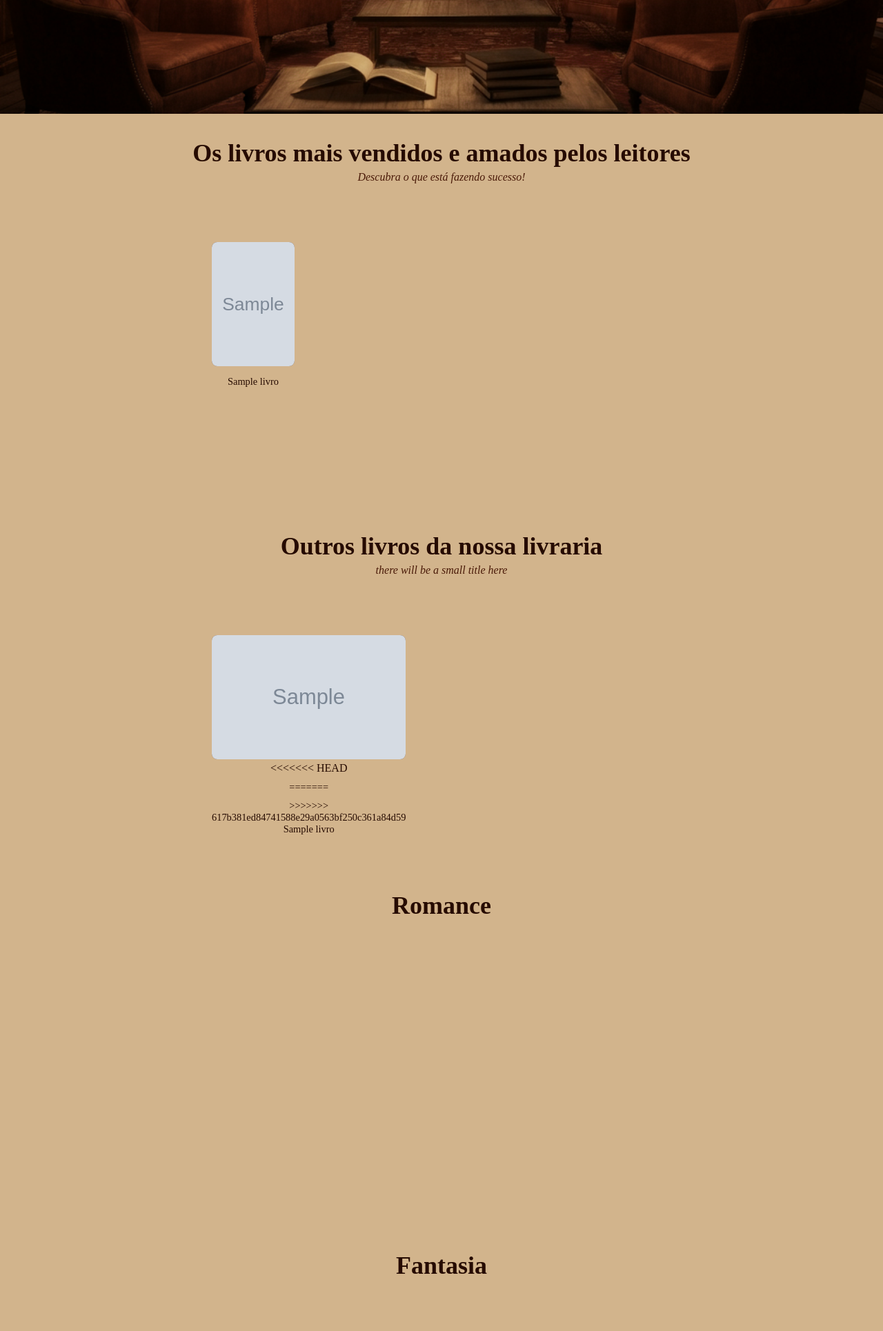
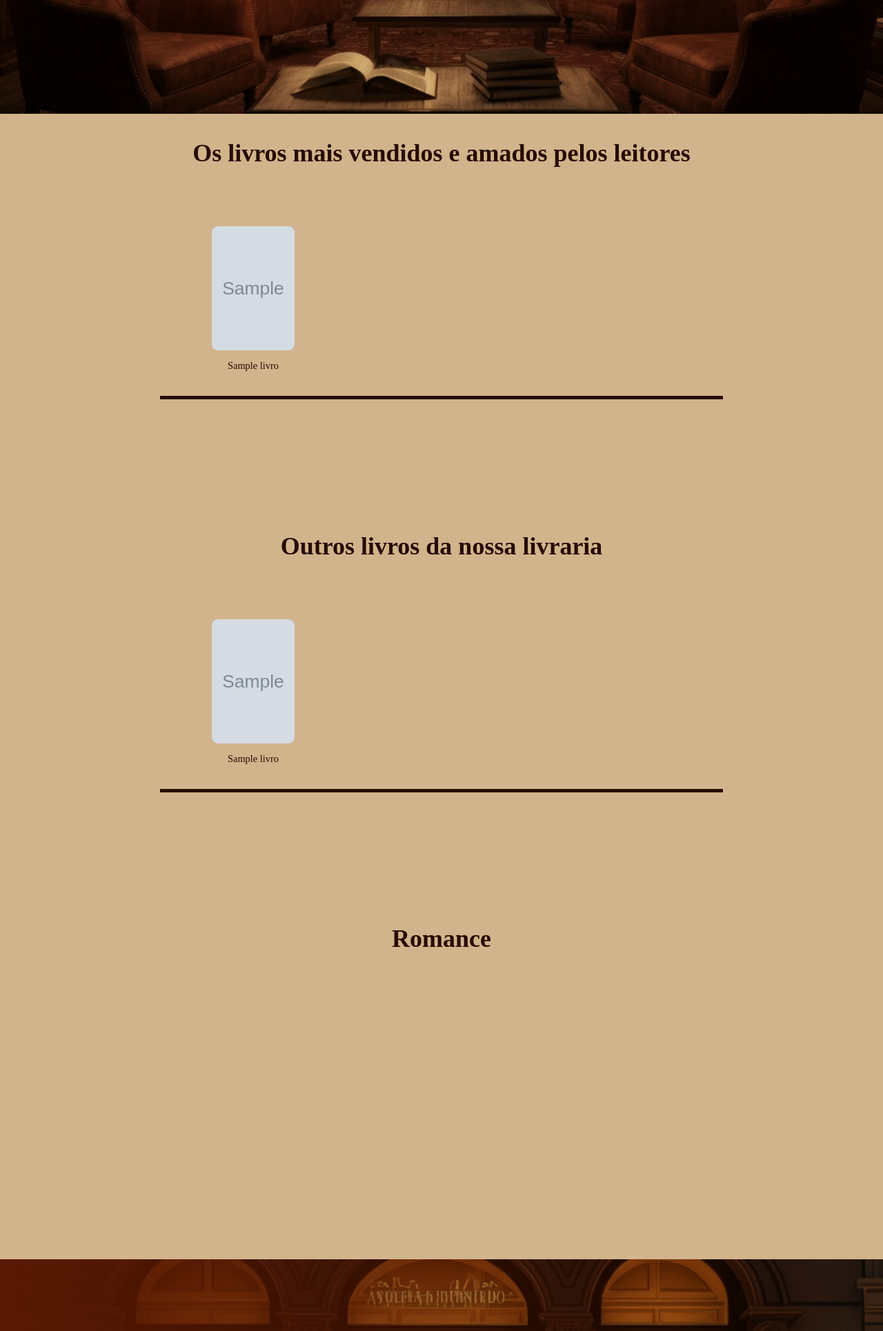
Before and after one commit to GustaFrias/Biblioteca, a PHP site: page / in a window 1280 px wide. Shown: the part 635-2565 px from the top of the page at 69% size. Run offline with PHP 8.4, Linux system fonts and the light colour scheme; tables that the repository leaves empty hold one stand-in row (values such as "Sample post"); grey boxes marked "Sample" are stand-in pictures; some libraries are stand-ins or nearby versions; some web fonts are replaced.

Commit message:
Refactor best-sellers section and improve styling for better layout

```diff
--- a/index.php
+++ b/index.php
@@ -79,10 +79,9 @@
             <section class="tela">
                 <div class="separador" id="temas">
                     <h2 class="titulo">Os livros mais vendidos e amados pelos leitores</h2>
-                    <p class="subtitle">Descubra o que está fazendo sucesso!</p>
                 </div>
 
-                <div class="books-container">
+                <div class="books-container best-sellers-container">
                     <button class="scroll-btn left">
                         <i class="fas fa-chevron-left"></i>
                     </button>
@@ -129,10 +128,9 @@
             <section class="tela">
                 <div class="separador" id="temas">
                     <h2 class="titulo">Outros livros da nossa livraria</h2>
-                    <p class="subtitle">there will be a small title here</p>
                 </div>
 
-                <div class="books-container">
+                <div class="books-container best-sellers-container">
                     <button class="scroll-btn left">
                         <i class="fas fa-chevron-left"></i>
                     </button>
@@ -155,11 +153,7 @@
                             <div class="book-column-left">
                                 <img src="uploads/<?= htmlspecialchars($livro['imagem']) ?>"
                                     alt="<?= htmlspecialchars($livro['titulo']) ?>">
-<<<<<<< HEAD
                                 <p class="book-author">
-=======
-                                <p class="book-author">
->>>>>>> 617b381ed84741588e29a0563bf250c361a84d59
                                     <?= htmlspecialchars($livro['titulo']) ?>
                                 </p>
                             </div>
@@ -174,16 +168,14 @@
                 </div>
             </section>
         </div>
-    </div>
 
-   <div class="carussel">     <!-- romance -->
         <div class="principal" id="best-sellers">
             <section class="tela">
                 <div class="separador" id="temas">
                     <h2 class="titulo">Romance</h2>
                 </div>
 
-            <div class="books-container">
+                <div class="books-container best-sellers-container" id="romance">
                     <button class="scroll-btn left">
                         <i class="fas fa-chevron-left"></i>
                     </button>
@@ -194,66 +186,6 @@
                                 FROM livros
                                 LEFT JOIN autores ON livros.autor_id = autores.id
                                 WHERE livros.categoria_id = 2
-                            ORDER BY livros.id DESC
-                            LIMIT 10";
-
-                    $stmt = $pdo->prepare($sql);
-                    $stmt->execute();
-                    $livros = $stmt->fetchAll();
-
-                    foreach ($livros as $livro):
-                    ?>
-<<<<<<< HEAD
-                     <a href="htmls/moreInfo.php?id=<?= $livro['id'] ?>" class="book-card">
-                            <div class="book-column-left">
-                                <img src="uploads/<?= htmlspecialchars($livro['imagem']) ?>"
-                                    alt="<?= htmlspecialchars($livro['titulo']) ?>">
-                                 <p class="book-author">
-                                    <?= htmlspecialchars($livro['titulo']) ?>
-                                </p>
-                            </div>
-
-                        </a>
-=======
-                    <a href="htmls/moreInfo.php?id=<?= $livro['id'] ?>" class="book-card">
-                        <div class="book-column-left">
-                            <img src="uploads/<?= htmlspecialchars($livro['imagem']) ?>"
-                                alt="<?= htmlspecialchars($livro['titulo']) ?>">
-                            <p class="book-author">
-                                <?= htmlspecialchars($livro['titulo']) ?>
-                            </p>
-                        </div>
-                    </a>
->>>>>>> 617b381ed84741588e29a0563bf250c361a84d59
-                    <?php endforeach; ?>
-                </div>
-
-                <button class="scroll-btn right">
-                    <i class="fas fa-chevron-right"></i>
-                </button>
-            </div>
-        </section>
-    </div>
-</div>
-
-<div class="carussel">
-    <div class="principal" id="best-sellers">
-        <section class="tela">
-            <div class="separador" id="temas">
-                <h2 class="titulo">Fantasia</h2>
-            </div>
-
-            <div class="books-container">
-                <button class="scroll-btn left">
-                    <i class="fas fa-chevron-left"></i>
-                </button>
-
-                <div class="book-grid">
-                    <?php
-                    $sql = "SELECT livros.*, autores.nome AS nome_autor
-                            FROM livros
-                            LEFT JOIN autores ON livros.autor_id = autores.id
-                            WHERE livros.categoria_id = 3
                                 ORDER BY livros.id DESC
                                 LIMIT 10";
 
--- a/styles/index.css
+++ b/styles/index.css
@@ -108,6 +108,14 @@
     text-align: center;
 }
 
+.best-sellers-container {
+    border-bottom: 5px solid #260B01;
+}
+
+#romance {
+    border: none;
+}
+
 .books-container {
     position: relative;
     max-width: 1200px;
@@ -143,7 +151,6 @@
 
 .book-card:hover {
     transform: translateY(-10px);
-    box-shadow: 0 10px 20px rgba(0, 0, 0, 0.15);
 }
 
 .book-column-left {
```
Also changed, not shown: styles/create&delete.css (+0 -31 lines), uploads/685dcd8fd2518-download.jpg (deleted). Lines whose indentation alone changed are shown as unchanged.
